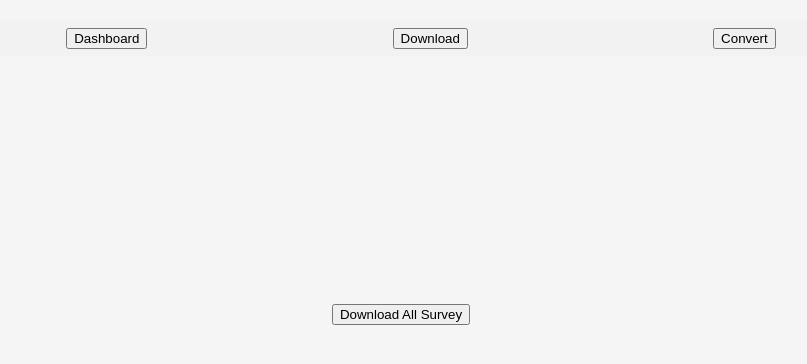
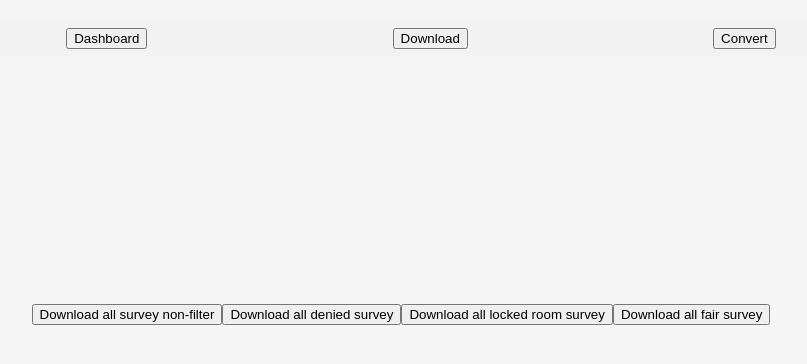
Before and after one commit to thejunghare/dem-admin, a React (Create React App) app: page / in a window 1280 px wide. Both pictures are taken after a click on the button "Download". Shown: the top 364 px of the page, without its empty margins (239-1046 px from the left). Built offline with nearby package versions, Linux system fonts and the light colour scheme.

Commit message:
add more filter options to download survey

```diff
--- a/src/DownloadCollection.js
+++ b/src/DownloadCollection.js
@@ -49,11 +49,153 @@ async function dumpCollection(collectionId) {
   }
 }
 
+async function dumpSurveyDeniedCollection(collectionId) {
+    try {
+      const databaseId = "66502c6e0015d7be8526";
+      let documents = [];
+      let response;
+      let lastDocumentId = null;
+
+      do {
+        const queries = [
+          Query.equal("surveyDenied", true),
+          ...(lastDocumentId ? [Query.cursorAfter(lastDocumentId)] : []),
+        ];
+
+        response = await database.listDocuments(
+          databaseId,
+          collectionId,
+          queries
+        );
+
+        documents = documents.concat(response.documents);
+
+        // Check if there are more documents to fetch
+        lastDocumentId =
+          response.documents.length > 0
+            ? response.documents[response.documents.length - 1].$id
+            : null;
+      } while (response.documents.length > 0);
+
+      console.log(`Downloaded ${documents.length} surveyDenied documents.`); // Print the count of documents downloaded
+
+      const json = JSON.stringify(documents);
+      const blob = new Blob([json], { type: "application/json" });
+      const url = URL.createObjectURL(blob);
+      const link = document.createElement("a");
+      link.href = url;
+      link.download = "survey_denied_collection.json";
+      document.body.appendChild(link);
+      link.click();
+      document.body.removeChild(link);
+    } catch (error) {
+      console.error(`Failed to dump surveyDenied collection: ${error.message}`);
+    }
+  }
+
+  async function dumpRoomLockedCollection(collectionId) {
+    try {
+      const databaseId = "66502c6e0015d7be8526";
+      let documents = [];
+      let response;
+      let lastDocumentId = null;
+
+      do {
+        const queries = [
+          Query.equal("isRoomLocked", true),
+          ...(lastDocumentId ? [Query.cursorAfter(lastDocumentId)] : []),
+        ];
+
+        response = await database.listDocuments(
+          databaseId,
+          collectionId,
+          queries
+        );
+
+        documents = documents.concat(response.documents);
+
+        // Check if there are more documents to fetch
+        lastDocumentId =
+          response.documents.length > 0
+            ? response.documents[response.documents.length - 1].$id
+            : null;
+      } while (response.documents.length > 0);
+
+      console.log(`Downloaded ${documents.length} isRoomLocked documents.`); // Print the count of documents downloaded
+
+      const json = JSON.stringify(documents);
+      const blob = new Blob([json], { type: "application/json" });
+      const url = URL.createObjectURL(blob);
+      const link = document.createElement("a");
+      link.href = url;
+      link.download = "room_locked_collection.json";
+      document.body.appendChild(link);
+      link.click();
+      document.body.removeChild(link);
+    } catch (error) {
+      console.error(`Failed to dump roomLocked collection: ${error.message}`);
+    }
+  }
+
+  async function dumpFairSurveyCollection(collectionId) {
+    try {
+      const databaseId = "66502c6e0015d7be8526";
+      let documents = [];
+      let response;
+      let lastDocumentId = null;
+
+      do {
+        const queries = [
+          Query.equal("isRoomLocked", false),
+          Query.equal("surveyDenied", false),
+          ...(lastDocumentId ? [Query.cursorAfter(lastDocumentId)] : []),
+        ];
+
+        response = await database.listDocuments(
+          databaseId,
+          collectionId,
+          queries
+        );
+
+        documents = documents.concat(response.documents);
+
+        // Check if there are more documents to fetch
+        lastDocumentId =
+          response.documents.length > 0
+            ? response.documents[response.documents.length - 1].$id
+            : null;
+      } while (response.documents.length > 0);
+
+      console.log(`Downloaded ${documents.length} fair survey documents.`); // Print the count of documents downloaded
+
+      const json = JSON.stringify(documents);
+      const blob = new Blob([json], { type: "application/json" });
+      const url = URL.createObjectURL(blob);
+      const link = document.createElement("a");
+      link.href = url;
+      link.download = "fair_survey_collection.json";
+      document.body.appendChild(link);
+      link.click();
+      document.body.removeChild(link);
+    } catch (error) {
+      console.error(`Failed to dump fair survey collection: ${error.message}`);
+    }
+  }
+
 const DownloadCollection = () => {
   return (
     <div className="download-container">
       <button onClick={() => dumpCollection("6650391e00030acc335b")}>
-        Download All Survey
+        Download all survey non-filter
+      </button>
+      <button onClick={() => dumpSurveyDeniedCollection("6650391e00030acc335b")}>
+        Download all denied survey
+      </button>
+      <button onClick={() => dumpRoomLockedCollection("6650391e00030acc335b")}>
+        Download all locked room survey
+      </button>
+      <button onClick={() => dumpFairSurveyCollection("6650391e00030acc335b")}>
+        Download all fair survey
       </button>
     </div>
   );
```
